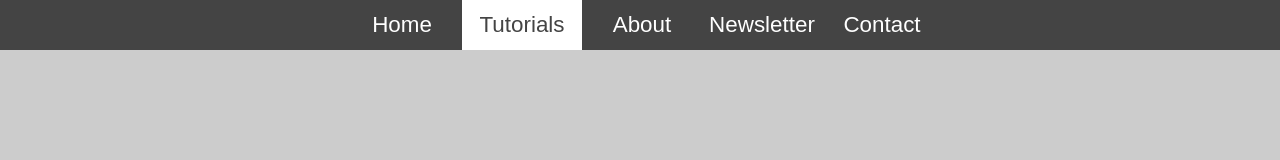
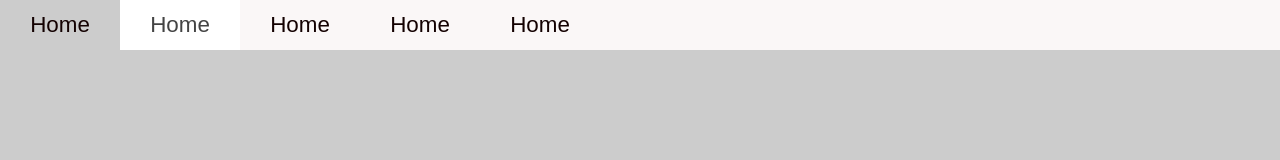
Before and after one commit to VIVEK19IT062/WebIMS-Clone, a plain HTML site: page Screens/index.html in a window 1280 px wide. Drawn offline with Linux system fonts and the light colour scheme.

Commit message:
Commit Header

```diff
--- a/Screens/index.html
+++ b/Screens/index.html
@@ -12,10 +12,10 @@
         <div class="nav">
           <ul>
             <li class="home"><a href="#">Home</a></li>
-            <li class="tutorials"><a class="active" href="#">Tutorials</a></li>
-            <li class="about"><a href="#">About</a></li>
-            <li class="news"><a href="#">Newsletter</a></li>
-            <li class="contact"><a href="#">Contact</a></li>
+            <li class="tutorials"><a class="active" href="#">Home</a></li>
+            <li class="about"><a href="#">Home</a></li>
+            <li class="news"><a href="#">Home</a></li>
+            <li class="contact"><a href="#">Home</a></li>
           </ul>
         </div>
     </header>
--- a/Styles/index.css
+++ b/Styles/index.css
@@ -6,8 +6,7 @@ body {
 
 .nav ul {
   list-style: none;
-    background-color: #444;
-    text-align: center;
+  background-color: rgb(250, 247, 247);
   padding: 0;
   margin: 0;
 }
@@ -15,19 +14,20 @@ body {
   font-family: 'Oswald', sans-serif;
   font-size: 1.2em;
   line-height: 40px;
+  text-align: center;
   height: 40px;
   border-bottom: 1px solid #888;
 }
 
 .nav a {
   text-decoration: none;
-    color: #fff;
+  color: rgb(19, 1, 1);
   display: block;
   transition: .3s background-color;
 }
 
 .nav a:hover {
-    background-color: #005f5f;
+  background-color: #ccc;
 }
 
 .nav a.active {
```
Lines whose indentation alone changed are shown as unchanged.
